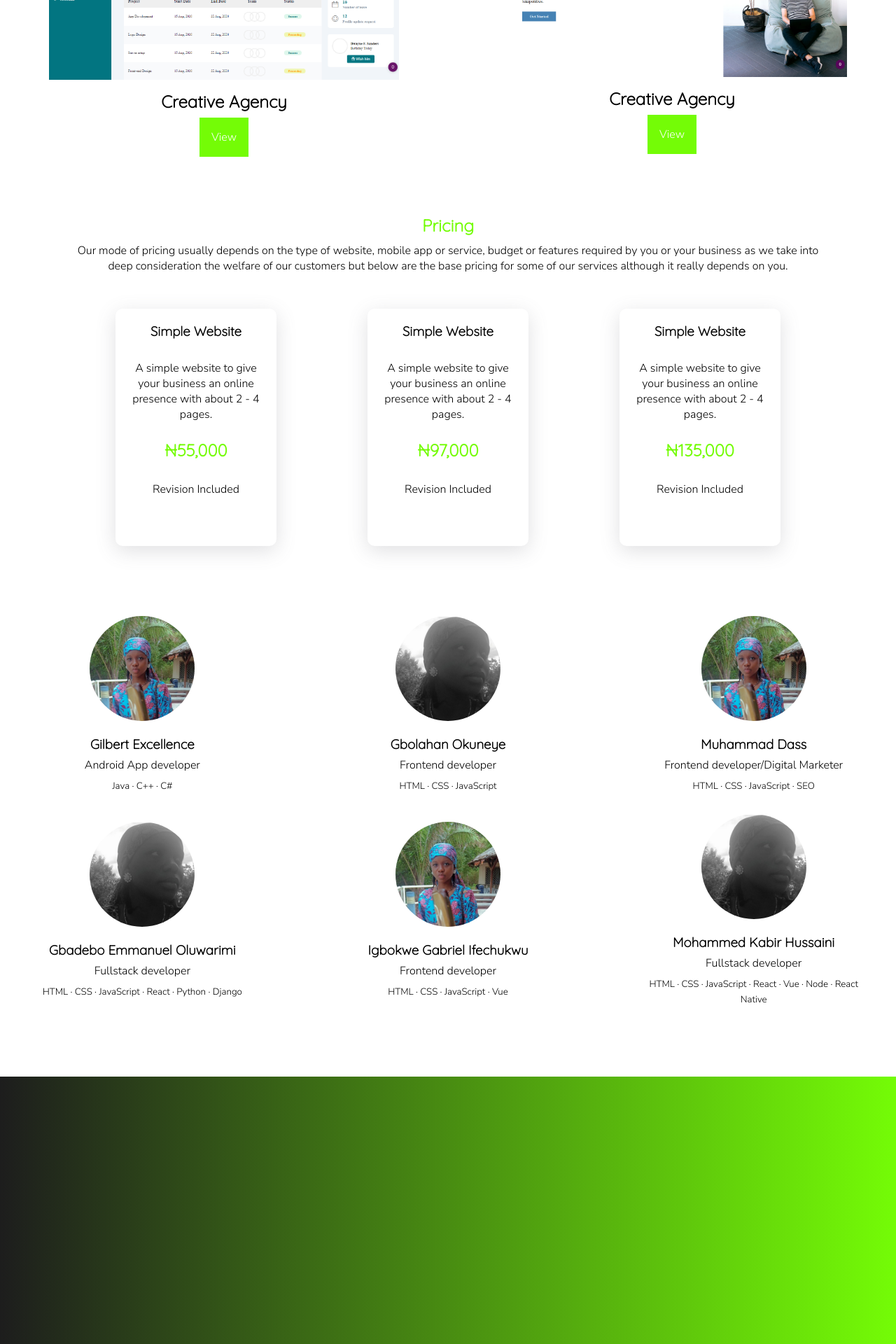
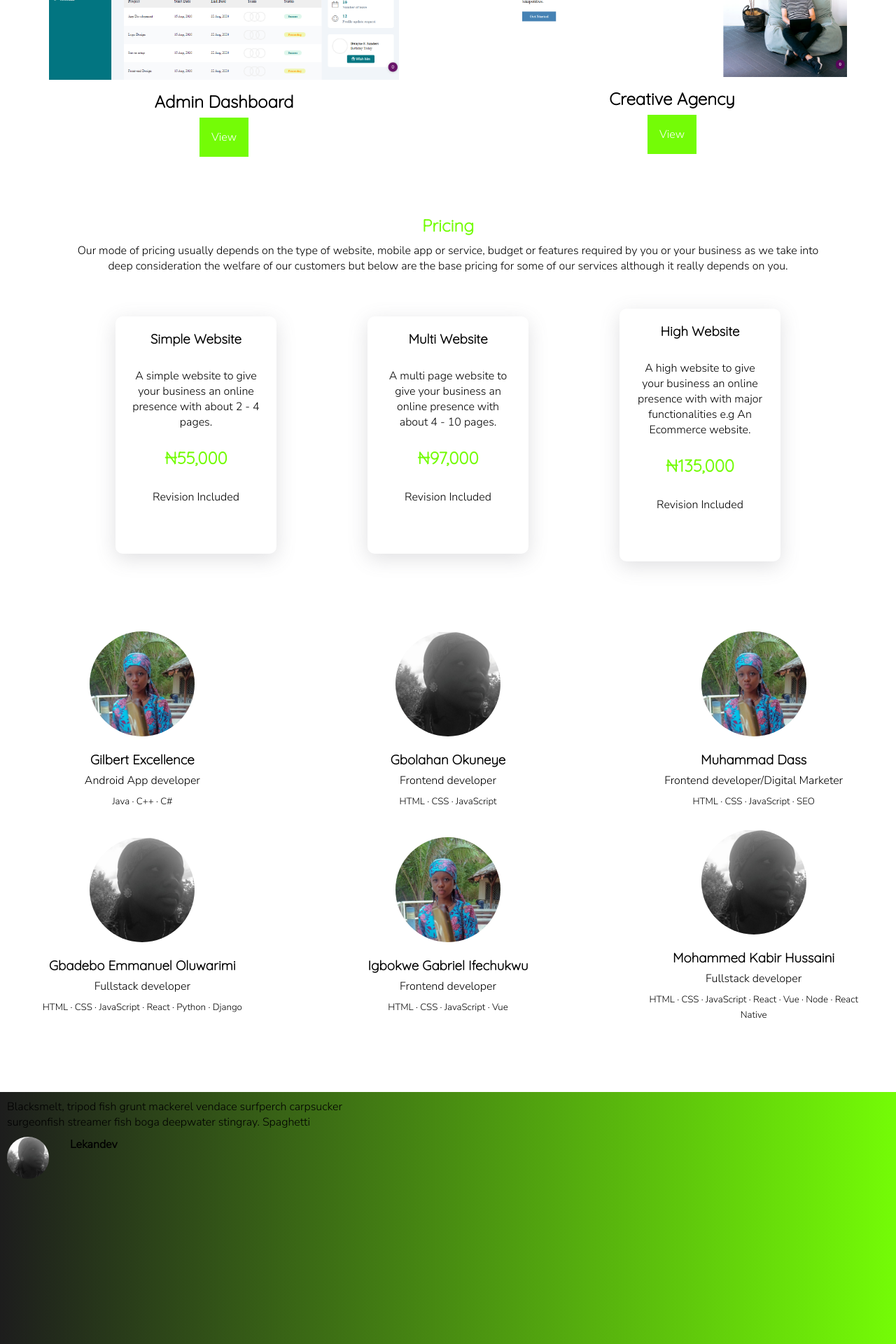
Before and after one commit to lekandev/hexagon.ng, a Vue app: page / in a window 1280 px wide. Shown: the part 2240-4160 px from the top of the page at 70% size. Built offline with nearby package versions, Linux system fonts and the light colour scheme; what particles.vue3 would draw is missing.

Commit message:
test 123

```diff
--- a/src/components/Pricing.vue
+++ b/src/components/Pricing.vue
@@ -18,19 +18,19 @@
         <p>Revision Included</p>
       </div>
       <div class="pricing__price">
-        <h3>Simple Website</h3>
+        <h3>Multi Website</h3>
         <p class="price__desc">
-          A simple website to give your business an online presence with about 2
-          - 4 pages.
+          A multi page website to give your business an online presence with about 4
+          - 10 pages.
         </p>
         <b class="price">&#8358;97,000</b>
         <p>Revision Included</p>
       </div>
       <div class="pricing__price">
-        <h3>Simple Website</h3>
+        <h3>High Website</h3>
         <p class="price__desc">
-          A simple website to give your business an online presence with about 2
-          - 4 pages.
+          A high website to give your business an online presence with with major
+          functionalities e.g An Ecommerce website.
         </p>
         <b class="price">&#8358;135,000</b>
         <p>Revision Included</p>
--- a/src/components/Projects.vue
+++ b/src/components/Projects.vue
@@ -5,17 +5,17 @@
       <ProjectCard
         image="creative-agency.png"
         name="Creative Agency"
-        link="https://github.com/lekandev/Creative-agency-website"
+        link="https://creative-agency-ten.vercel.app"
       />
       <ProjectCard
         image="ecommerce.png"
-        name="Creative Agency"
-        link="https://github.com/lekandev/Creative-agency-website"
+        name="Ecommerce Template"
+        link="https://jscommerce.vercel.app"
       />
       <ProjectCard
         image="dashadmin.png"
-        name="Creative Agency"
-        link="https://github.com/lekandev/Creative-agency-website"
+        name="Admin Dashboard"
+        link="https://admindash.vercel.app"
       />
       <ProjectCard
         image="creative-agency.png"
--- a/src/components/Testimonial.vue
+++ b/src/components/Testimonial.vue
@@ -28,6 +28,19 @@ export default {
     border-radius: 20px;
     padding: 10px;
 
-    .testimonial__author {}
+    .testimonial__content {
+        margin-bottom: 10px;
+    }
+
+    .testimonial__author {
+        display: flex;
+
+        img {
+            width: 60px;
+            height: 60px;
+            border-radius: 50%;
+            margin-right: 30px;
+        }
+    }
 }
 </style>
--- a/src/components/Testimonials.vue
+++ b/src/components/Testimonials.vue
@@ -1,6 +1,6 @@
 <template>
   <section class="testimonials">
-      <!-- <Testimonial /> -->
+      <Testimonial content="Blacksmelt, tripod fish grunt mackerel vendace surfperch carpsucker surgeonfish streamer fish boga deepwater stingray. Spaghetti" image="team__member2.png" author="Lekandev" />
   </section>
 </template>
 
```
